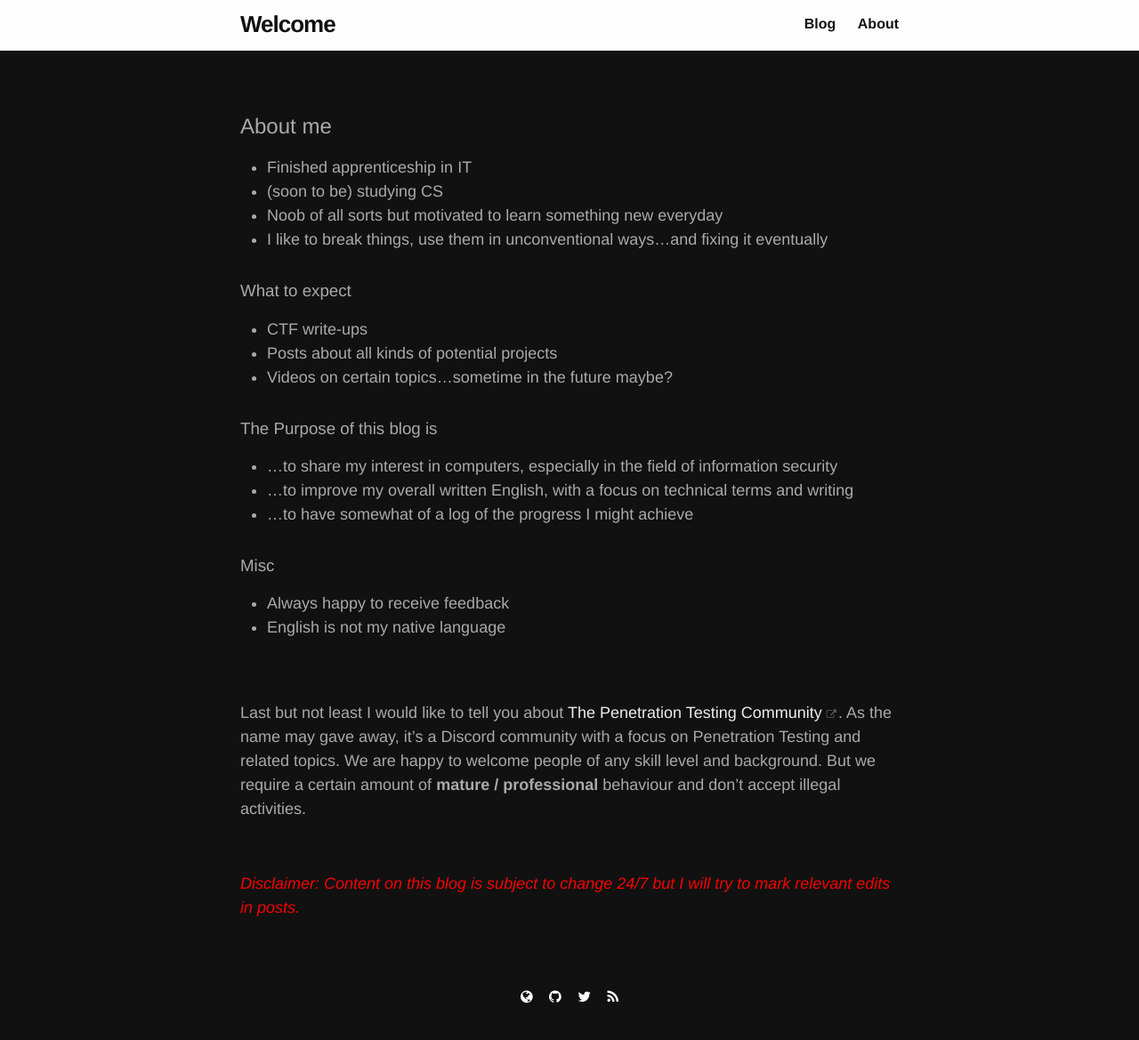
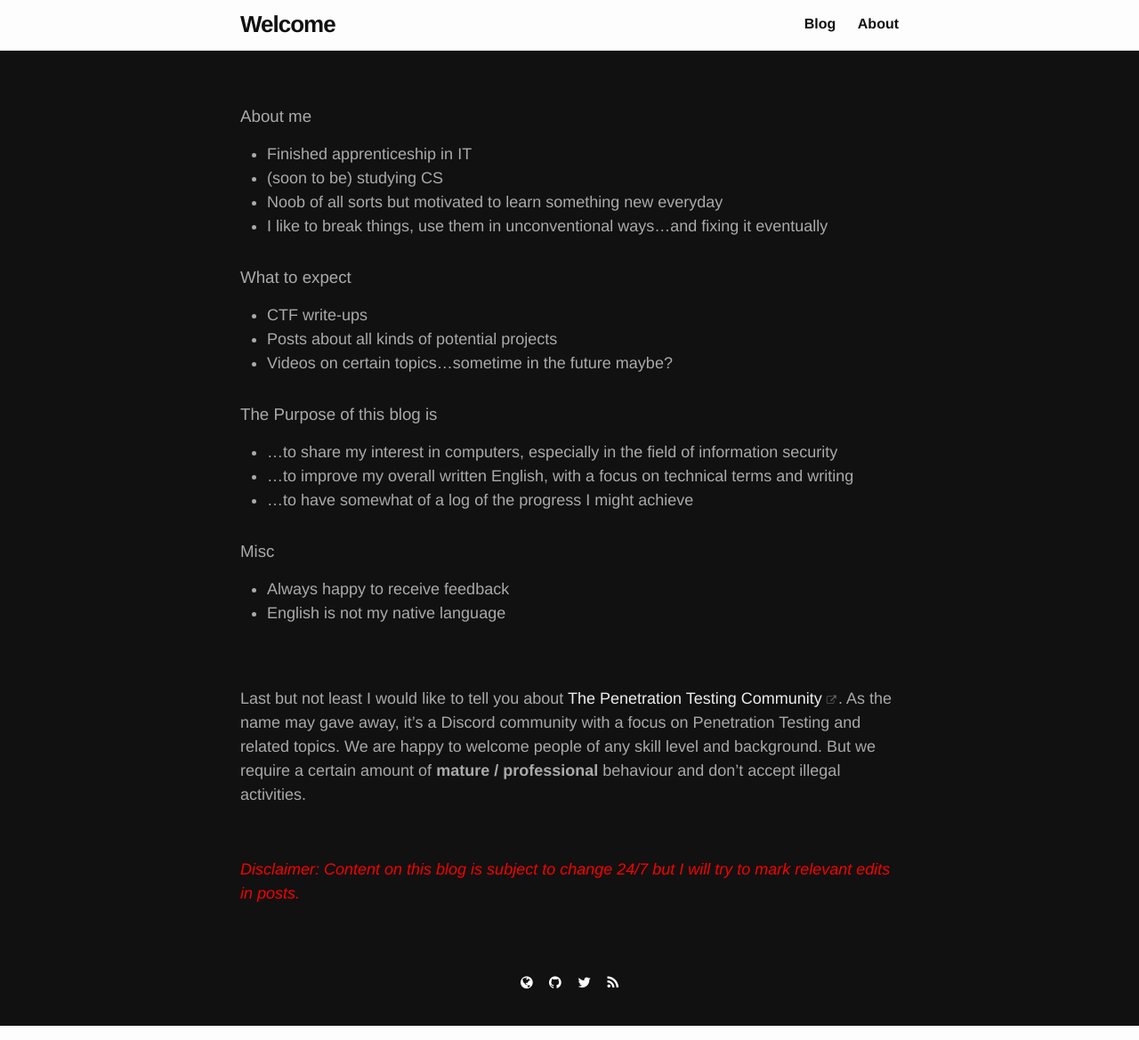
Before and after one commit to stepMode/stepmode.github.io, a Jekyll site: the page built from _pages/about.md, in a window 1280 px wide. Shown: the whole page at 89% size. Built offline with Jekyll 4.4.1, drawn with Linux system fonts in a browser that asks for light colours.

```diff
--- a/_pages/about.md
+++ b/_pages/about.md
@@ -3,7 +3,7 @@ layout: about
 title: About
 permalink: /about/
 ---
-## About me
+### About me
 * Finished apprenticeship in IT
 * (soon to be) studying CS
 * Noob of all sorts but motivated to learn something new everyday
```
